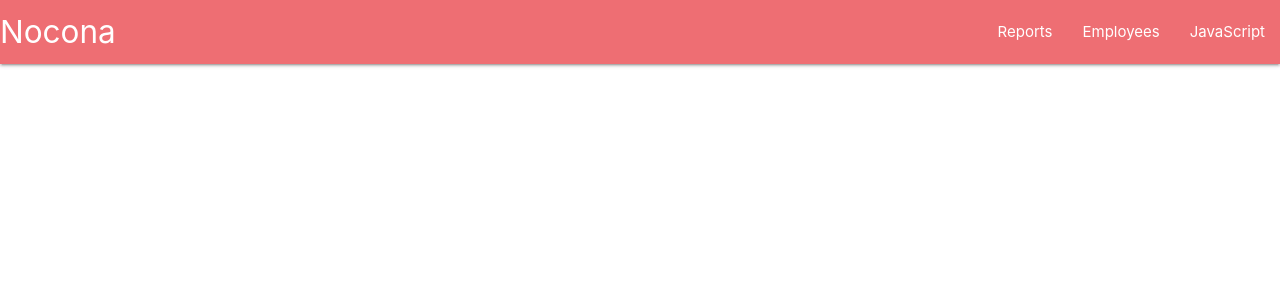
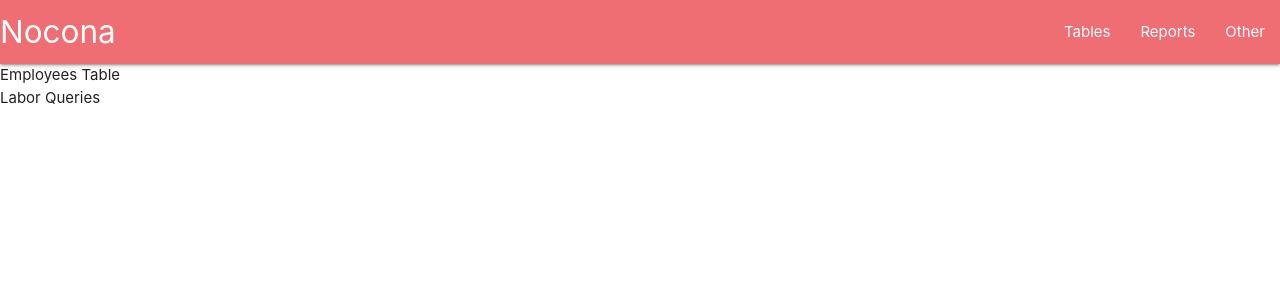
Before and after one commit to justinmorales1/basic-website, a React (Create React App) app: page / in a window 1280 px wide. Shown: the top 300 px of the page. Built offline with nearby package versions, Linux system fonts and the light colour scheme.

Commit message:
Adding new pages

```diff
--- a/src/App.jsx
+++ b/src/App.jsx
@@ -1,5 +1,7 @@
 import React from 'react';
-import Header from "./components/Header";
+import Header from './components/Header';
+import Employees from './components/Tables/Employees';
+import LaborQueries from './components/Reports/LaborQueries';
 
 
 class App extends React.Component {
@@ -7,6 +9,8 @@ class App extends React.Component {
         return (
             <div>
                 <Header/>
+                <Employees/>
+                <LaborQueries/>
             </div>
         )
     }
--- a/src/components/Header.jsx
+++ b/src/components/Header.jsx
@@ -8,9 +8,9 @@ class Header extends React.Component {
                     <div className="nav-wrapper">
                         <a href="#" className="brand-logo"> Nocona </a>
                         <ul id="nav-mobile" className="right hide-on-med-and-down">
-                            <li><a href="sass.html">Reports</a></li>
-                            <li><a href="badges.html">Employees</a></li>
-                            <li><a href="collapsible.html">JavaScript</a></li>
+                            <li><a >Tables</a></li>
+                            <li><a >Reports</a></li>
+                            <li><a >Other</a></li>
                         </ul>
                     </div>
                 </nav>
--- /dev/null
+++ b/src/components/Reports/LaborQueries.jsx
@@ -0,0 +1,8 @@
+
+export default () => {
+    return (
+        <div>
+            Labor Queries
+        </div>
+    )
+}
--- /dev/null
+++ b/src/components/Tables/Employees.jsx
@@ -0,0 +1,10 @@
+
+
+
+export default (props) => {
+    return (
+        <div>
+            Employees Table
+        </div>
+    )
+};
```
